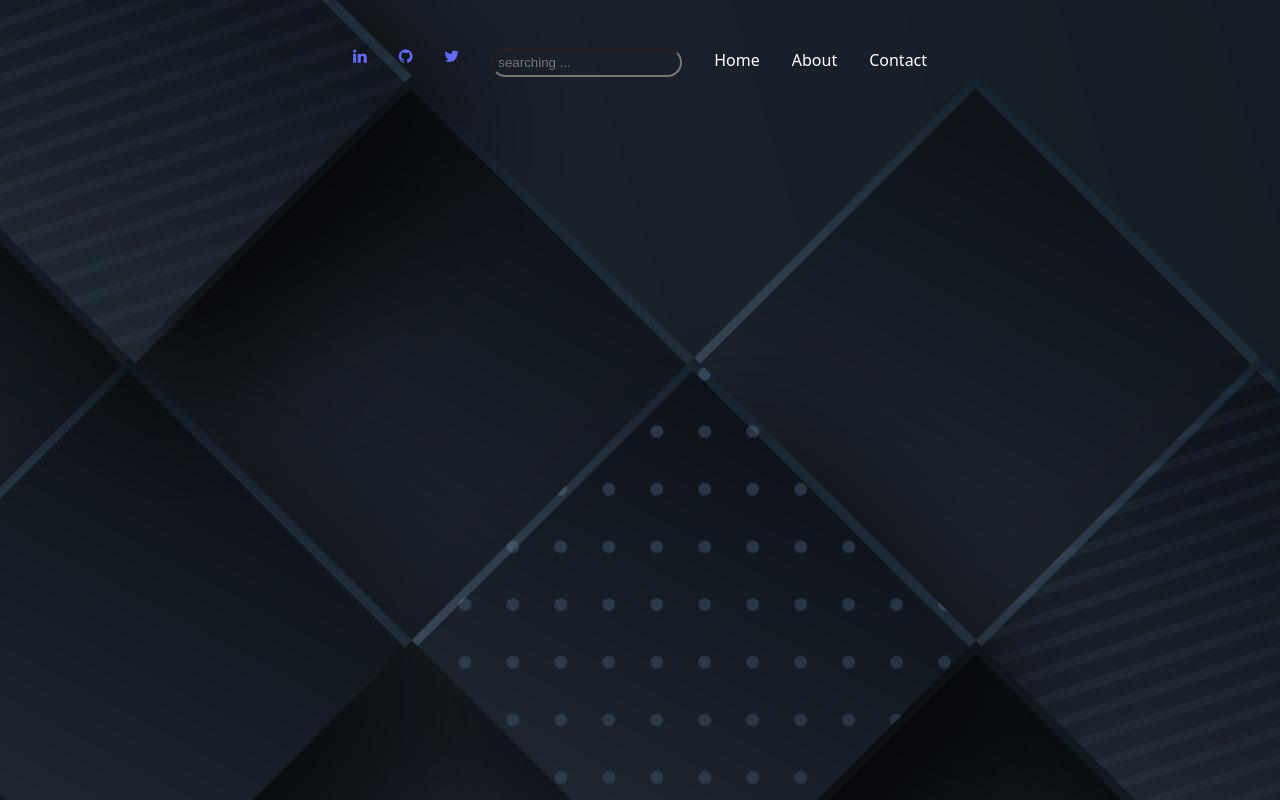
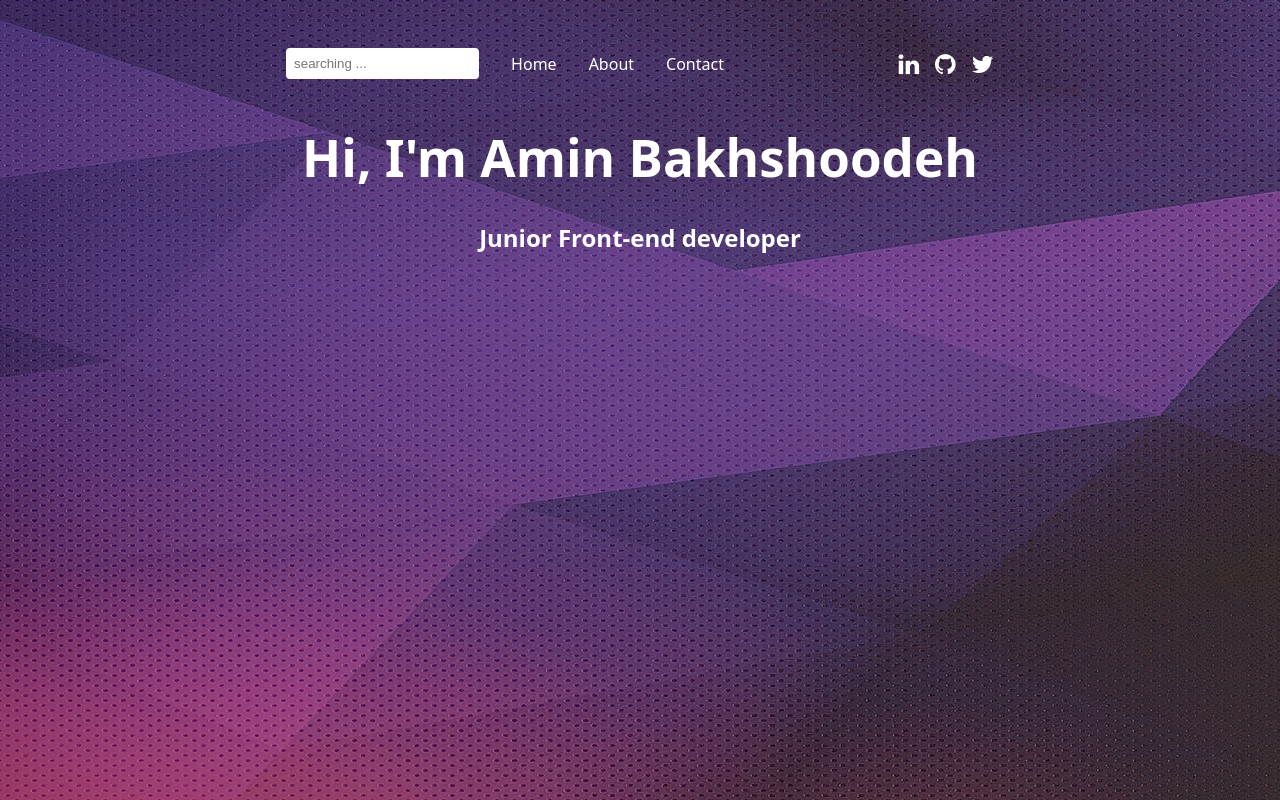
Before and after one commit to AminSBU/portfolio, a React (Vite) app in the folder jsPortfolio/: page / in a window 1280 px wide. Shown: the top 800 px of the page. Built offline with nearby package versions, Linux system fonts and the light colour scheme.

Commit message:
Home.css, name and job type were added

```diff
--- a/jsPortfolio/src/Header.css
+++ b/jsPortfolio/src/Header.css
@@ -1,6 +1,30 @@
-.search-input{
-    border-radius: 20px;
-    background-color: transparent;
-    color: white;
-    padding: 5px;
+.header-nav {
+  display: flex;
+  justify-content: space-between;
+  align-items: center;
+  list-style: none;
+  margin: 0;
+  padding: 0;
 }
+
+.nav-left {
+  display: flex;
+  align-items: center;
+  gap: 2rem;
+}
+
+.nav-right {
+  display: flex;
+  gap: 1rem;
+}
+
+.nav-right a {
+  color: white;
+  font-size: 1.5rem;
+}
+
+.search-input {
+  padding: 0.5rem;
+  border-radius: 4px;
+  border: none;
+}
--- a/jsPortfolio/src/Header.jsx
+++ b/jsPortfolio/src/Header.jsx
@@ -1,26 +1,60 @@
 import { Link } from 'react-router-dom';
-import './Header.css'
+import './Header.css';
 
 function Header() {
   return (
-    <header style={{
-      backgroundColor: 'transparent',
-      color: 'white',
-      padding: '1rem',
-      marginBottom: '2rem'
-    }}>
+    <header
+      style={{
+        backgroundColor: 'transparent',
+        color: 'white',
+        padding: '1rem',
+        marginBottom: '2rem',
+      }}
+    >
       <nav>
-        <ul style={{ listStyle: 'none', display: 'flex', gap: '2rem', margin: 0, padding: 0 }}>
-          <a href="#" class="fa fa-linkedin"></a>
-          <a href="#" class="fa fa-github"></a>
-          <a href="#" class="fa fa-twitter"></a>
-          <input className='search-input' type='text' placeholder='searching ...'></input>
-          <li><Link to="/" style={{ color: 'white', textDecoration: 'none' }}>Home</Link></li>
-          <li><Link to="/about" style={{ color: 'white', textDecoration: 'none' }}>About</Link></li>
-          <li><Link to="/contact" style={{ color: 'white', textDecoration: 'none' }}>Contact</Link></li>
+        <ul
+          style={{
+            listStyle: 'none',
+            display: 'flex',
+            justifyContent: 'space-between',
+            alignItems: 'center',
+            gap: '2rem',
+            margin: 0,
+            padding: 0,
+          }}
+        >
+          {/* Left Group: Search + Nav Links */}
+          <div style={{ display: 'flex', alignItems: 'center', gap: '2rem' }}>
+            <input
+              className="search-input"
+              type="text"
+              placeholder="searching ..."
+              style={{ padding: '0.5rem', borderRadius: '4px', border: 'none' }}
+            />
+            <li>
+              <Link to="/" style={{ color: 'white', textDecoration: 'none' }}>
+                Home
+              </Link>
+            </li>
+            <li>
+              <Link to="/about" style={{ color: 'white', textDecoration: 'none' }}>
+                About
+              </Link>
+            </li>
+            <li>
+              <Link to="/contact" style={{ color: 'white', textDecoration: 'none' }}>
+                Contact
+              </Link>
+            </li>
+          </div>
+
+          {/* Right Group: Social Icons */}
+          <div style={{ display: 'flex', gap: '1rem' }}>
+            <a href="#" className="fa fa-linkedin" style={{ color: 'white', fontSize: '1.5rem' }}></a>
+            <a href="#" className="fa fa-github" style={{ color: 'white', fontSize: '1.5rem' }}></a>
+            <a href="#" className="fa fa-twitter" style={{ color: 'white', fontSize: '1.5rem' }}></a>
+          </div>
         </ul>
-
-
       </nav>
     </header>
   );
--- /dev/null
+++ b/jsPortfolio/src/Home.css
@@ -0,0 +1,9 @@
+.main-container
+{
+    align-items: center;
+}
+
+.name, .jobType
+{
+    color: white;
+}
--- a/jsPortfolio/src/Home.jsx
+++ b/jsPortfolio/src/Home.jsx
@@ -1,7 +1,19 @@
+import './Home.css'
+
 function Home()
 {
     return(
         <>
+            <div className="main-container">
+                <div className="portfolio-image">
+
+                </div>
+
+                <div className="introduce">
+                    <h1 className="name"> Hi, I'm Amin Bakhshoodeh</h1>
+                    <h2 className="jobType">Junior Front-end developer</h2>
+                </div>
+            </div>
         </>
     );
 }
```
Also changed, not shown: jsPortfolio/src/img/_bg.jpg (added), jsPortfolio/src/img/bg.jpg.
